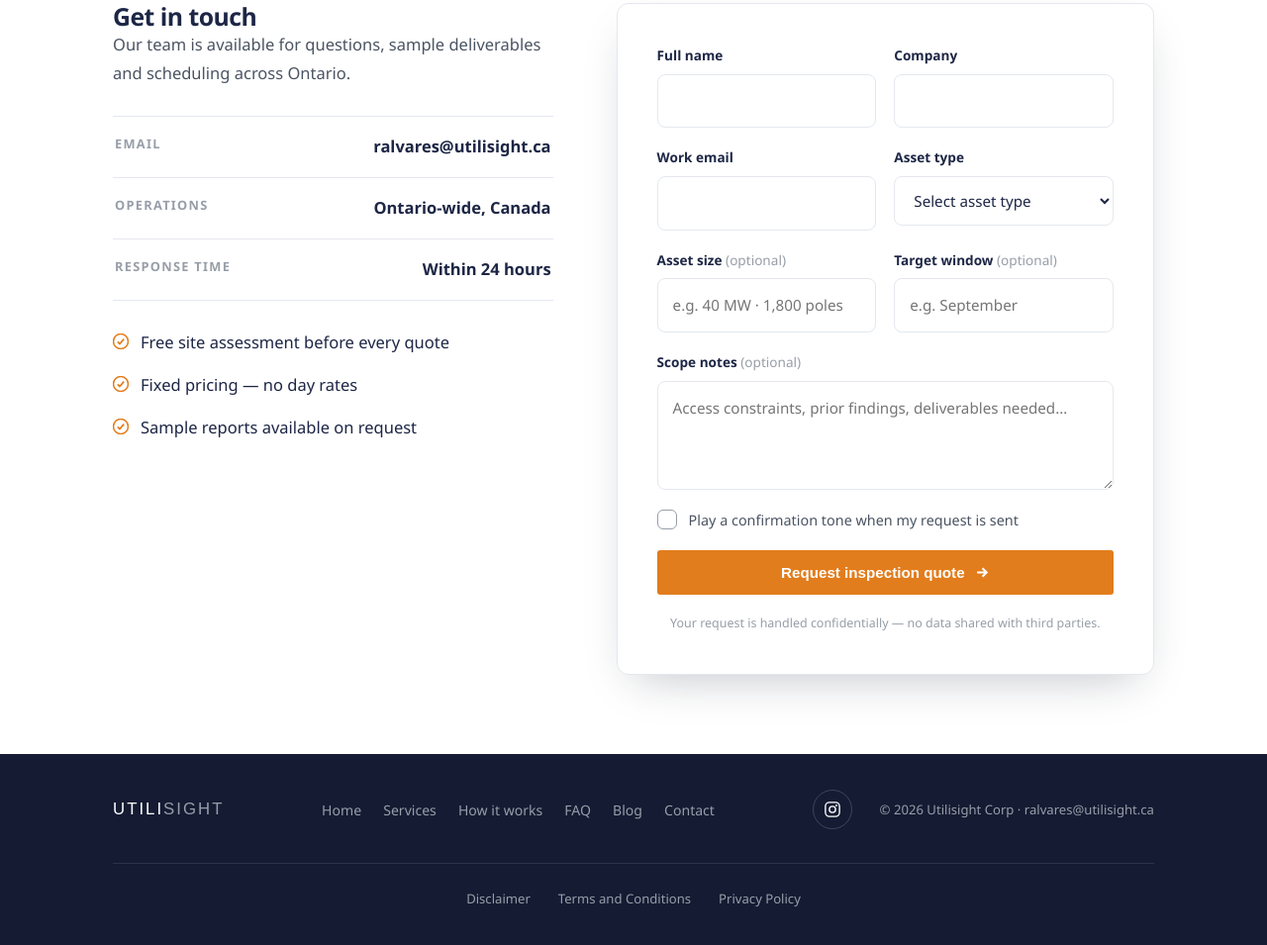
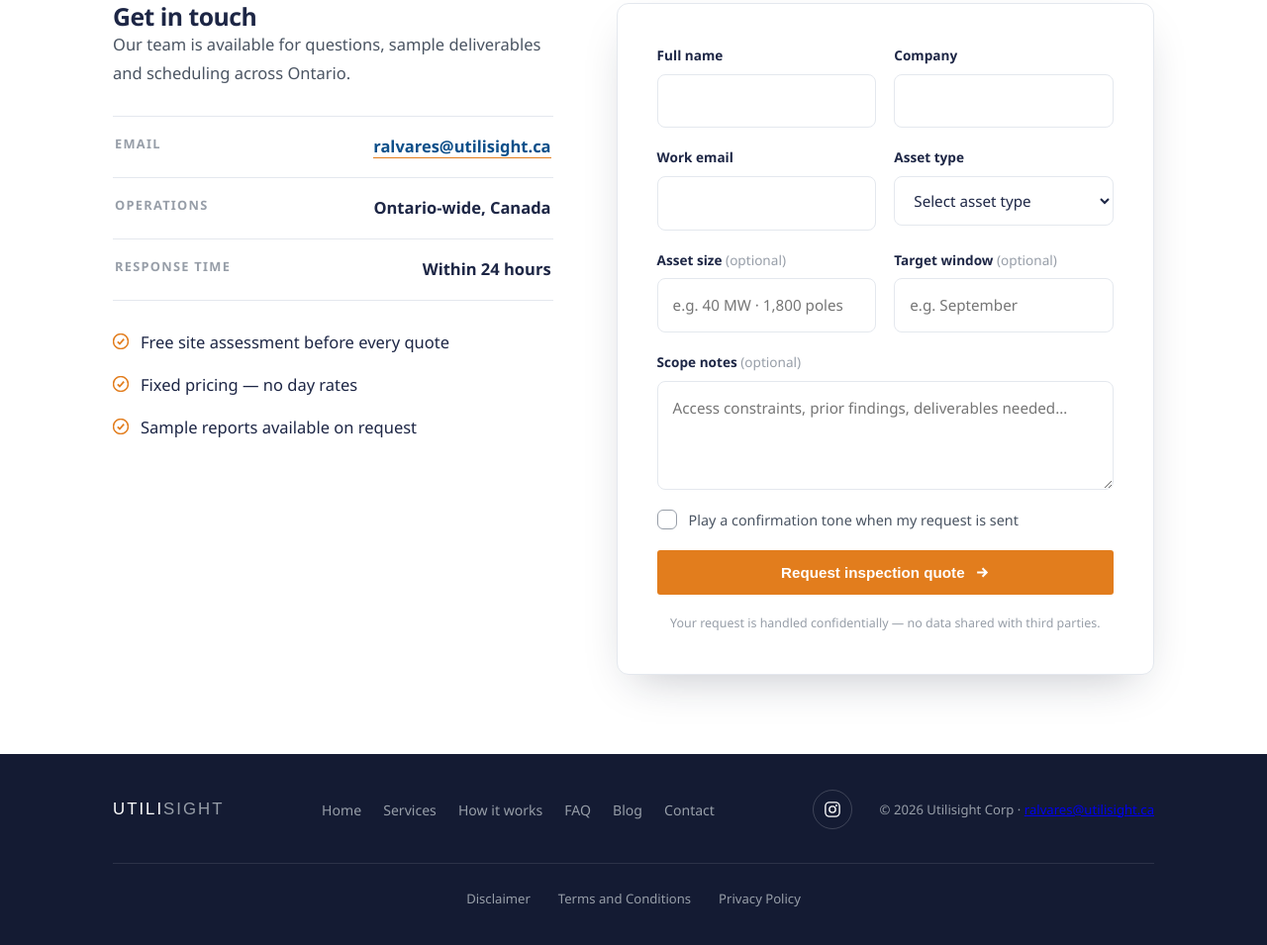
Before and after one commit to fdpazosc/utilisight-corp-side, a website: page contact/index.html in a window 1280 px wide. Shown: the part 497-1452 px from the top of the page at 99% size. Drawn offline with Linux system fonts and the light colour scheme; a web font is replaced by a local one.

Commit message:
Including mail to

```diff
--- a/contact/index.html
+++ b/contact/index.html
@@ -78,7 +78,7 @@
         <a href="../faq">FAQ</a>
         <a href="../blog">Blog</a>
         <a href="../contact">Contact</a>
-        <div class="mnav-foot">ralvares@utilisight.ca · Ontario-wide operations</div>
+        <div class="mnav-foot"><a href="mailto:ralvares@utilisight.ca">ralvares@utilisight.ca</a> · Ontario-wide operations</div>
     </div>
 
     <main>
@@ -99,7 +99,7 @@
                     <p data-reveal style="--d:60ms">Our team is available for questions, sample deliverables and
                         scheduling across Ontario.</p>
                     <ul class="info-list" data-reveal style="--d:120ms">
-                        <li><span>Email</span><b>ralvares@utilisight.ca</b></li>
+                        <li><span>Email</span><b><a href="mailto:ralvares@utilisight.ca">ralvares@utilisight.ca</a></b></li>
                         <li><span>Operations</span><b>Ontario-wide, Canada</b></li>
                         <li><span>Response time</span><b>Within 24 hours</b></li>
                     </ul>
@@ -218,7 +218,7 @@
                     </svg>
                 </a>
             </div>
-            <p class="fine">© <span id="year"></span> Utilisight Corp · ralvares@utilisight.ca</p>
+            <p class="fine">© <span id="year"></span> Utilisight Corp · <a href="mailto:ralvares@utilisight.ca">ralvares@utilisight.ca</a></p>
             <!-- LEGAL -->
             <ul class="foot-legal">
                 <li><a href="../disclaimer/">Disclaimer</a></li>
```
Also changed, not shown: blog/index.html (+2 -2 lines), blog/thermographic-inspections-solar/index.html (+2 -2 lines), disclaimer/index.html (+2 -2 lines), faq/index.html (+2 -2 lines), how-it-works/index.html (+2 -2 lines), index.html (+2 -2 lines), privacy-policy/index.html (+2 -2 lines), process/index.html (+2 -2 lines), services/index.html (+2 -2 lines), technology/index.html (+2 -2 lines), terms-and-conditions/index.html (+2 -2 lines).
